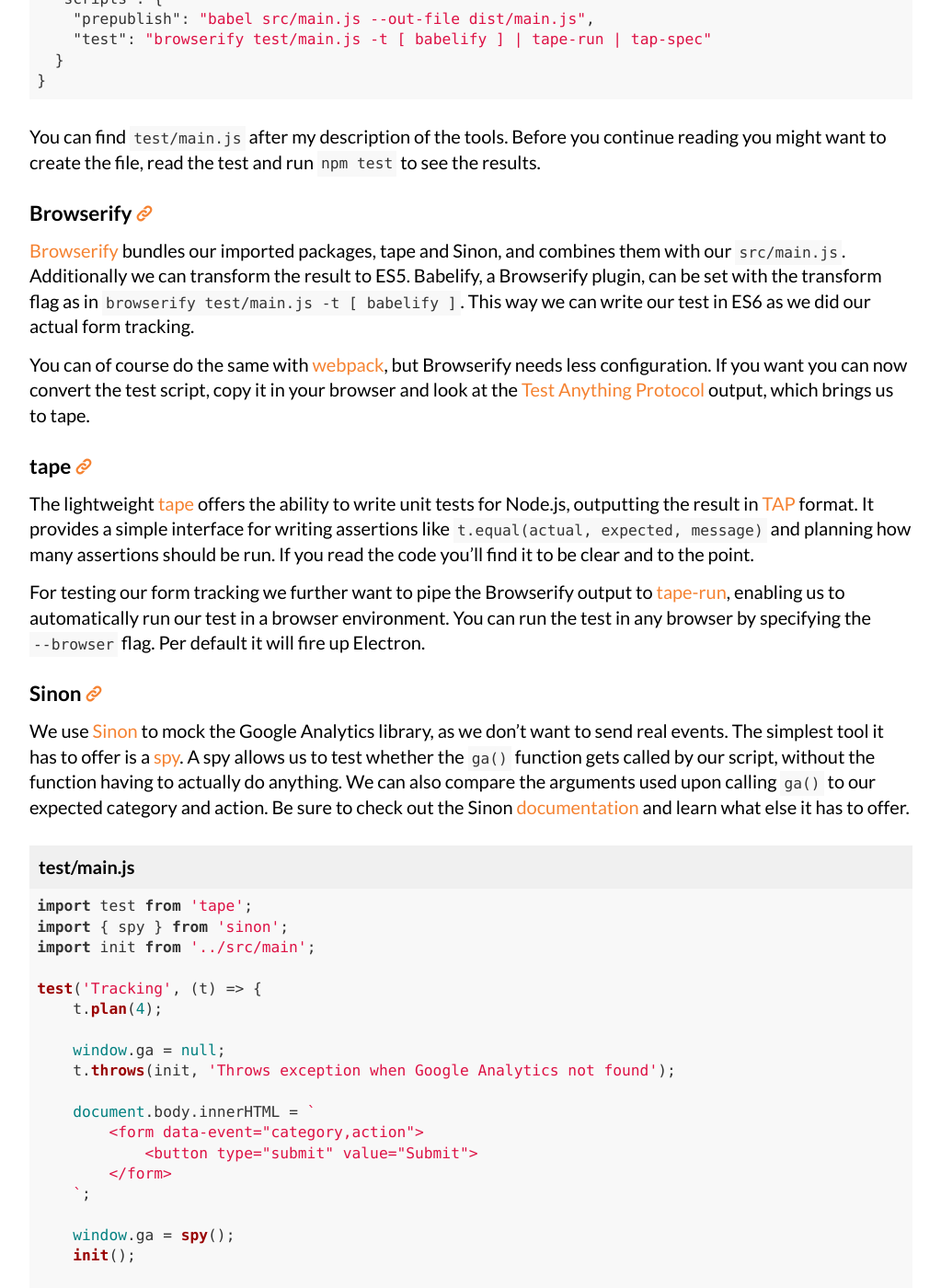
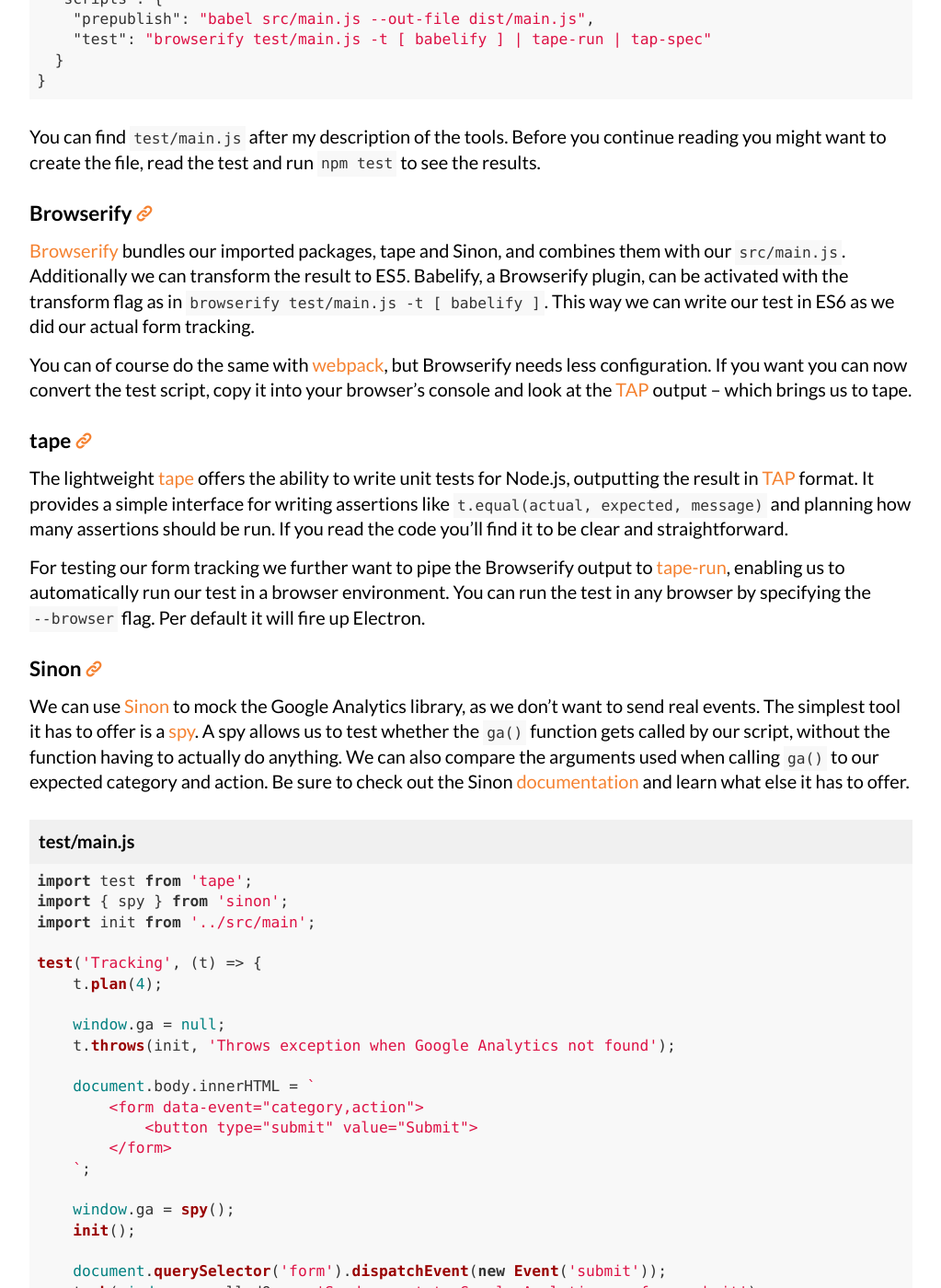
Before and after one commit to Lorti/manu.ninja, a Jekyll site: the page built from _posts/2016-12-15-lightweight-testing-of-front-end-npm-packages.md, in a window 1280 px wide and 1400 px high, scrolled down 5187 px. Shown: the whole window at 92% size, without its empty margins (128-1151 px from the left). Built offline with Jekyll 4.4.1, drawn with Linux system fonts in a browser that asks for light colours; nearby versions of some CDN libraries; comment, search, counter and statistics services are not loaded; some of the changed text lies outside the part shown.

Commit message:
December

```diff
--- a/_posts/2016-12-15-lightweight-testing-of-front-end-npm-packages.md
+++ b/_posts/2016-12-15-lightweight-testing-of-front-end-npm-packages.md
@@ -206,19 +206,19 @@
 
 ### Browserify
 
-[Browserify](http://browserify.org/) bundles our imported packages, tape and Sinon, and combines them with our `src/main.js`. Additionally we can transform the result to ES5. Babelify, a Browserify plugin, can be set with the transform flag as in `browserify test/main.js -t [ babelify ]`{:.no-highlight}. This way we can write our test in ES6 as we did our actual form tracking.
+[Browserify](http://browserify.org/) bundles our imported packages, tape and Sinon, and combines them with our `src/main.js`. Additionally we can transform the result to ES5. Babelify, a Browserify plugin, can be activated with the transform flag as in `browserify test/main.js -t [ babelify ]`{:.no-highlight}. This way we can write our test in ES6 as we did our actual form tracking.
 
-You can of course do the same with [webpack](https://webpack.js.org/), but Browserify needs less configuration. If you want you can now convert the test script, copy it in your browser and look at the [Test Anything Protocol](http://testanything.org/) output, which brings us to tape.
+You can of course do the same with [webpack](https://webpack.js.org/), but Browserify needs less configuration. If you want you can now convert the test script, copy it into your browser's console and look at the [TAP](http://testanything.org/) output -- which brings us to tape.
 
 ### tape
 
-The lightweight [tape](https://github.com/substack/tape) offers the ability to write unit tests for Node.js, outputting the result in [TAP](http://testanything.org/) format. It provides a simple interface for writing assertions like `t.equal(actual, expected, message)`{:.js} and planning how many assertions should be run. If you read the code you'll find it to be clear and to the point.
+The lightweight [tape](https://github.com/substack/tape) offers the ability to write unit tests for Node.js, outputting the result in [TAP](http://testanything.org/) format. It provides a simple interface for writing assertions like `t.equal(actual, expected, message)`{:.js} and planning how many assertions should be run. If you read the code you'll find it to be clear and straightforward.
 
 For testing our form tracking we further want to pipe the Browserify output to [tape-run](https://github.com/juliangruber/tape-run), enabling us to automatically run our test in a browser environment. You can run the test in any browser by specifying the `--browser`{:.no-highlight} flag. Per default it will fire up Electron.
 
 ### Sinon
 
-We use [Sinon](http://sinonjs.org/) to mock the Google Analytics library, as we don't want to send real events. The simplest tool it has to offer is a [spy](http://sinonjs.org/docs/#spies). A spy allows us to test whether the `ga()`{:.js} function gets called by our script, without the function having to actually do anything. We can also compare the arguments used upon calling `ga()`{:.js} to our expected category and action. Be sure to check out the Sinon [documentation](http://sinonjs.org/docs/) and learn what else it has to offer.
+We can use [Sinon](http://sinonjs.org/) to mock the Google Analytics library, as we don't want to send real events. The simplest tool it has to offer is a [spy](http://sinonjs.org/docs/#spies). A spy allows us to test whether the `ga()`{:.js} function gets called by our script, without the function having to actually do anything. We can also compare the arguments used when calling `ga()`{:.js} to our expected category and action. Be sure to check out the Sinon [documentation](http://sinonjs.org/docs/) and learn what else it has to offer.
 
 <figure id="test/main.js">
 <figcaption>test/main.js</figcaption>
```
Also changed, not shown: other parts of _posts/2016-12-15-lightweight-testing-of-front-end-npm-packages.md (+6 -6 lines).
